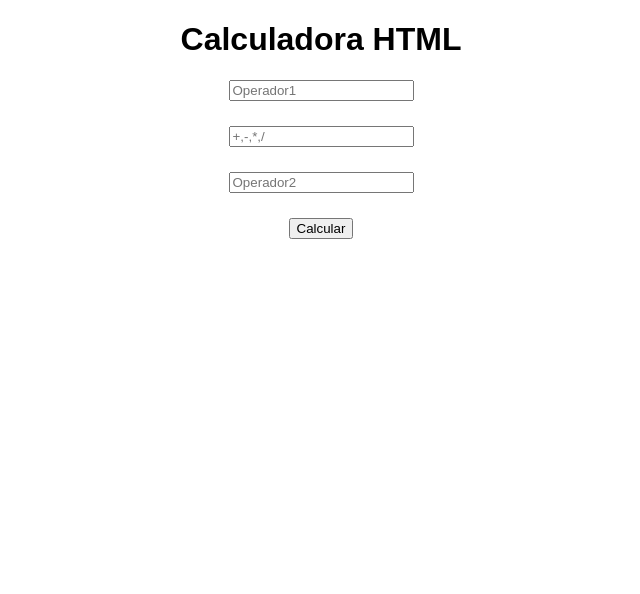
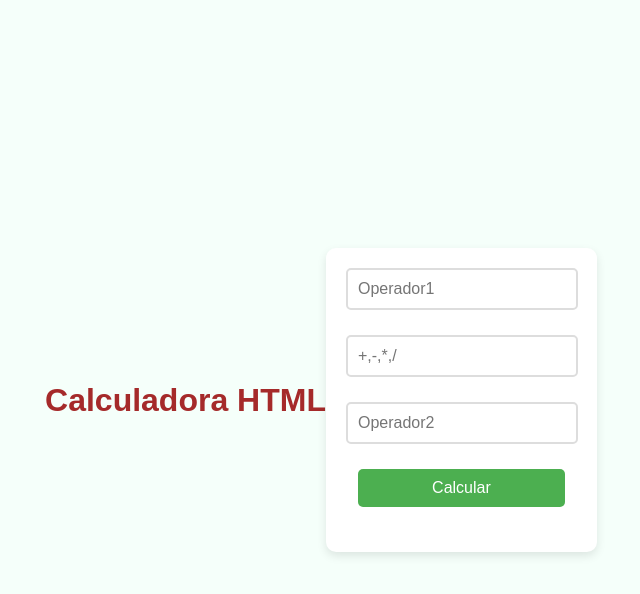
Before and after one commit to SamureYco/javascript-ejemplos, a plain HTML site: page CALCULADORA HTML/index.html in a window 1280 px wide. Shown: the whole page, without its empty margins (319-959 px from the left). Drawn offline with Linux system fonts and the light colour scheme.

Commit message:
Agregando Estilo

```diff
--- a/CALCULADORA HTML/index.html
+++ b/CALCULADORA HTML/index.html
@@ -9,13 +9,50 @@
         body{
             font-family: sans-serif;
             text-align: center;
+            background-color:mintcream;
+            color: brown;
+            display: flex;
+            justify-content: center;
+            align-items: center;
+            height: 100vh;
+            margin: 0;
+        }
+        form{
+            background-color: white;
+            padding: 20px;
+            border-radius: 10px;
+            box-shadow: 0px 4px 10px rgba(0,0,0,0.1);
+
         }
         input{
+            width: 90%;
+            padding: 10px;
+            border: 2px solid #ddd;
+            border-radius: 5px;
+            font-size: 16px;
             display: block;
             margin: auto;
             margin-bottom: 25px;
+        }
+        input:focus{
+            border: color #4caf50;
+            outline: none;
+        }
 
+        #calcular{
+            background-color:#4caf50;
+            color: white;
+            border: none;
+            cursor: pointer;
+            transition: background 0.3 ease;
         }
+        #resultado{
+            font-size: 24px;
+            font-weight: bold;
+            margin-top: 20px;
+            color:#d9534f;
+        }
+
     </style>
 </head>
 <body>
```
